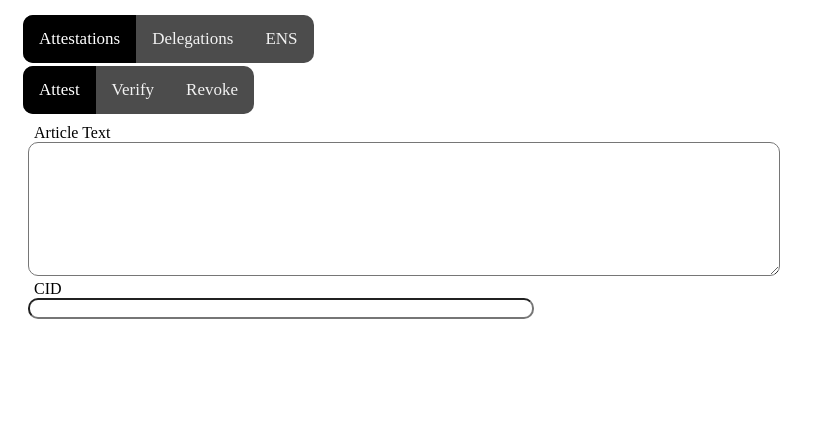
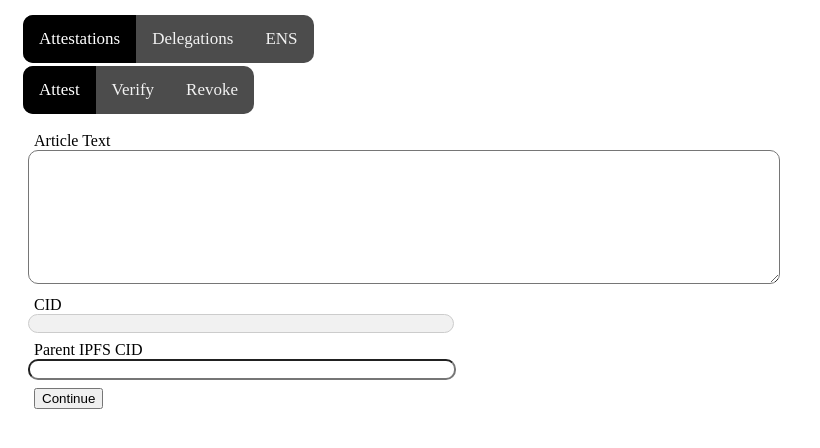
Before and after one commit to indelible-world/indelible-static, a plain HTML site: page public/index.html in a window 1280 px wide. Shown: the whole page, without its empty margins (0-820 px from the left). Drawn offline with Linux system fonts and the light colour scheme.

Commit message:
add nonfunctional continue button, rename some stuff, make CID field readonly

```diff
--- a/public/index.html
+++ b/public/index.html
@@ -24,10 +24,17 @@
     </div>
 
     <section id="attestations-attest" class="sections">
-        <label class="inputLabel" for="articleInput">Article Text</label>
-        <div><textarea id="articleInput" class="input textEntry"></textarea></div>
-        <label class="inputLabel" for="cidInput">CID</label>
-        <div><input type="text" class="input cidInput" id="cidInput"></input></div>
+        <form>
+            <label class="inputLabel" for="articleInput">Article Text</label>
+            <div><textarea id="articleInput" class="input textEntry"></textarea></div>
+            <label class="inputLabel" for="cidInput" >CID</label>
+            <div><input type="text" class="input cid" id="cid" readonly="true"></input></div>
+            <label class="inputLabel" for="parentIpfsHashInput">Parent IPFS CID</label>
+            <div><input type="text" class="input cid" id="parentIpfsHashInput"></input></div>
+
+            <button type="submit" class="inputLabel" id="continueAttestation">Continue</button>
+
+        </form>
     </section>
 
     <section id="attestations-verify" class="sections">
--- a/public/main.css
+++ b/public/main.css
@@ -57,8 +57,8 @@
     min-height: 128px;
 }
 
-.cidInput {
-    width: 40%;
+.cid {
+    width: 420px;
 }
 
 .input {
@@ -66,5 +66,15 @@
 }
 
 .inputLabel {
+    display: inline-block;
     margin-left: 6px;
+    margin-top: 8px;
 }
+
+input:read-only,
+textarea:read-only {
+  background-color: #f1f1f1;
+  color: #666666;
+  cursor: default;
+  border: 1px solid #ccc;
+}
--- a/public/main.js
+++ b/public/main.js
@@ -37,7 +37,7 @@ function base32Encode(bytes) {
 }
 
 const articleInput = document.getElementById('articleInput');
-const cidInput = document.getElementById('cidInput');
+const cidField = document.getElementById('cid');
 
 articleInput.addEventListener('input', async function(event) {
     console.log('Current text:', event.target.value);
@@ -45,6 +45,8 @@ articleInput.addEventListener('input', async function(event) {
 
     const cid = await createRawCIDv1(hashData);
     console.log(cid);
-    cidInput.value = cid;
+    cidField.value = cid;
 
 });
+
+const continueAttestation = document.getElementById('continueAttestation');
```
